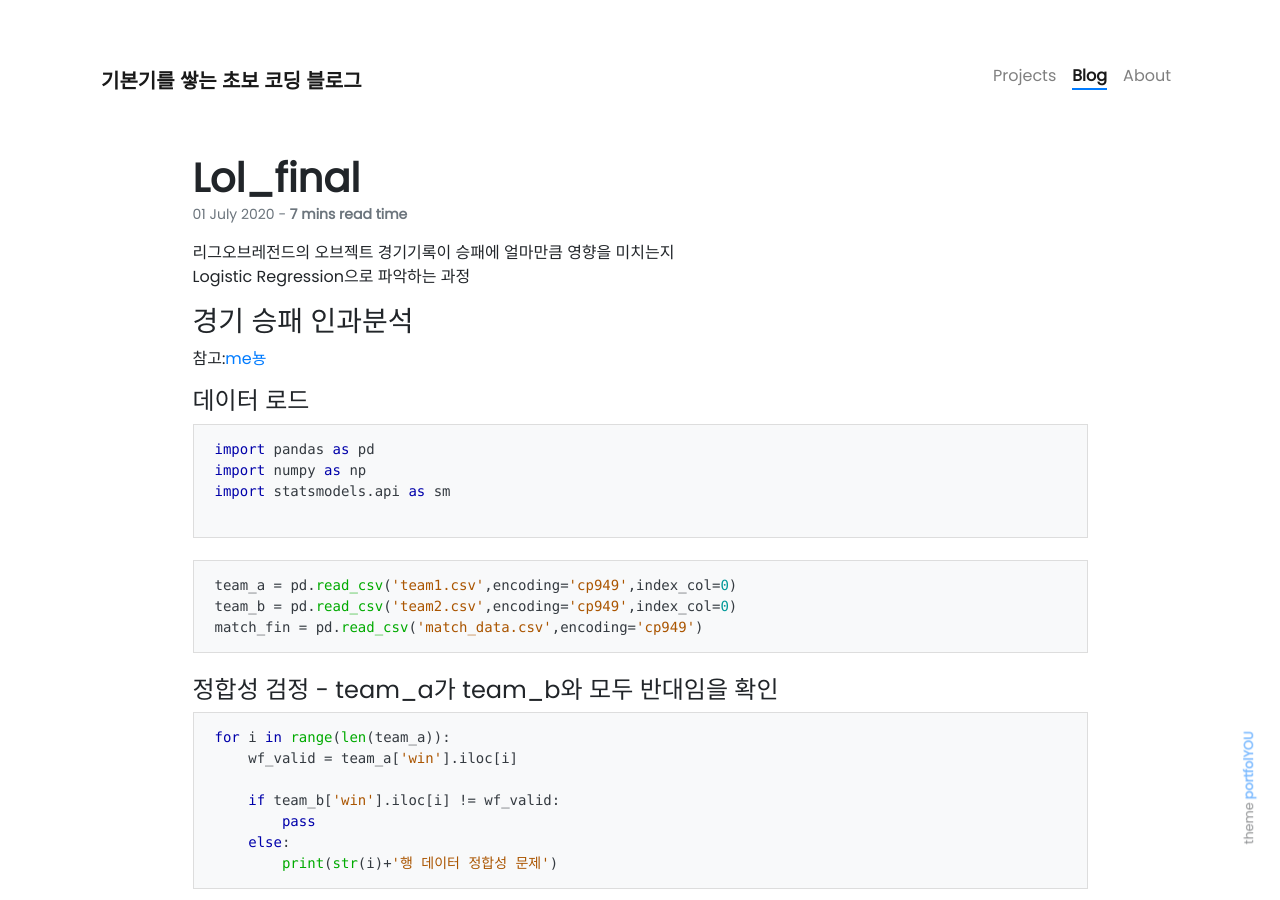
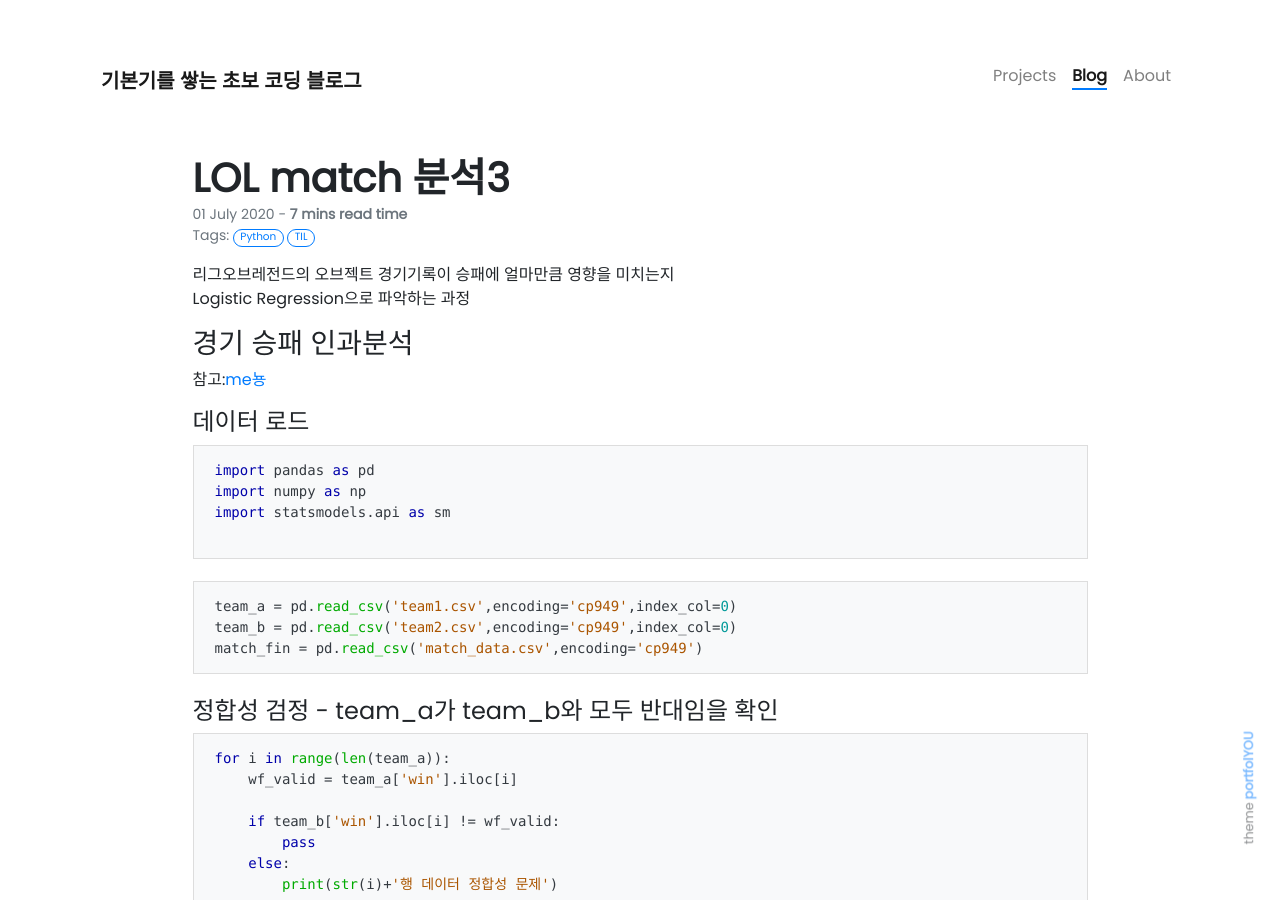
Before and after one commit to jyeon94/jyeon94.github.io, a Jekyll site: the page built from _posts/2020-07-01-LoL_Final.md, in a window 1280 px wide and 900 px high. Built offline with Jekyll 4.4.1, drawn with Linux system fonts in a browser that asks for light colours; nearby versions of some CDN libraries; our own code applies the rules of GitHub Pages for plain Markdown files.

Commit message:
added title

```diff
--- a/_posts/2020-07-01-LoL_Final.md
+++ b/_posts/2020-07-01-LoL_Final.md
@@ -1,3 +1,10 @@
+---
+title: "LOL match 분석3"
+tags: [Python, TIL]
+style:
+color:
+description: RIOT API를 활용한 데이터 분석
+---
 리그오브레전드의 오브젝트 경기기록이 승패에 얼마만큼 영향을 미치는지 <br/>
 Logistic Regression으로 파악하는 과정
 
```
